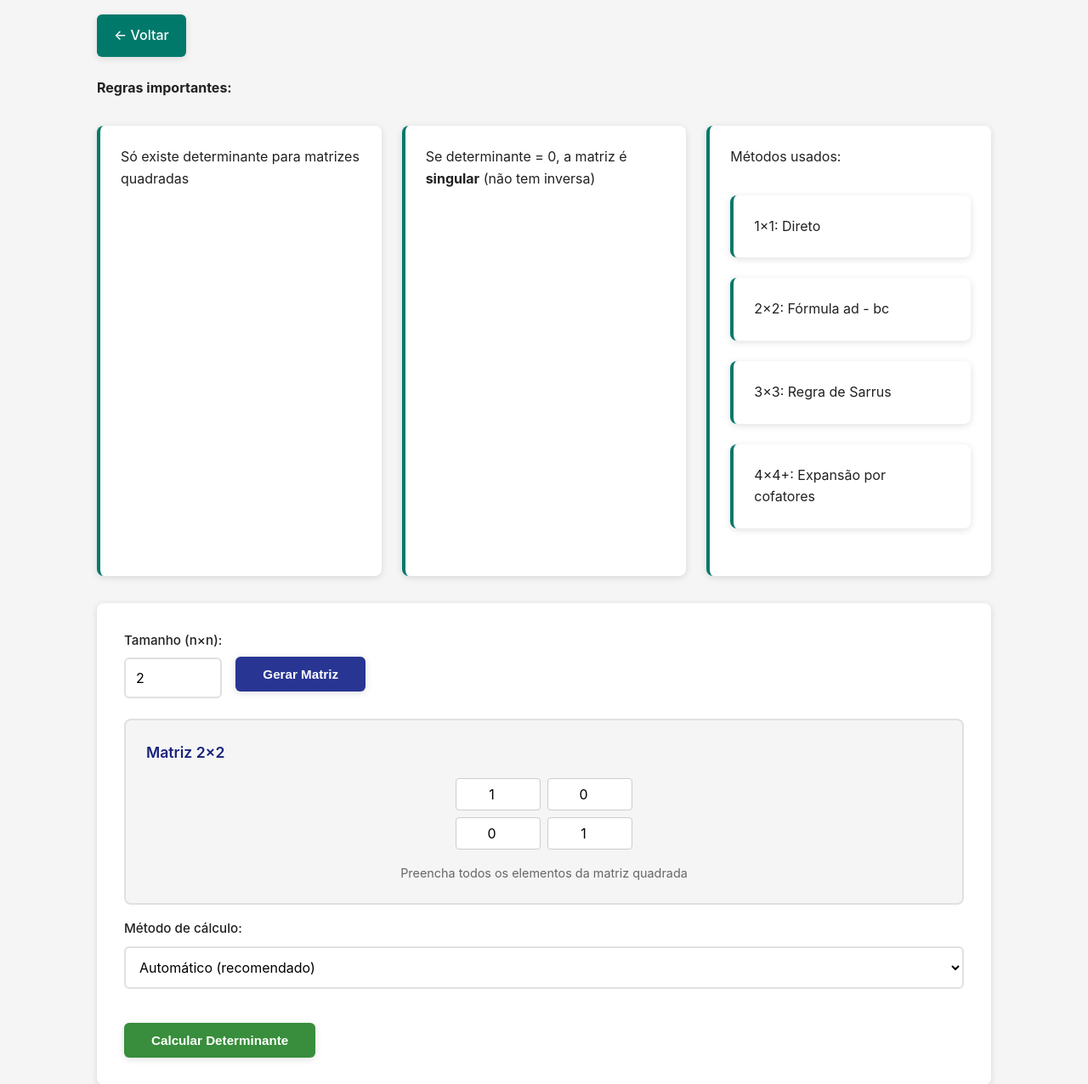
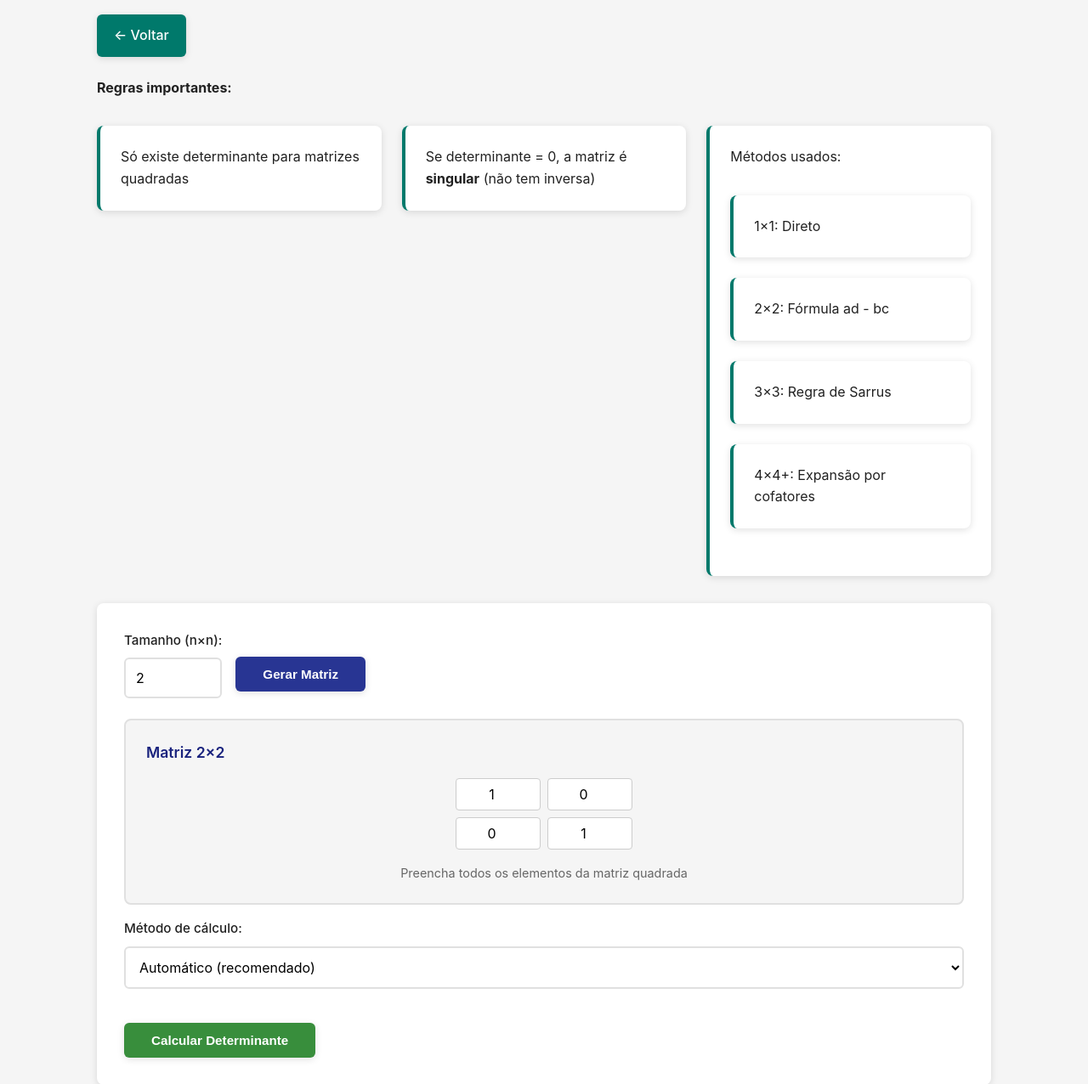
Before and after one commit to tskxz/matrix, a Flask app: page /determinant in a window 1280 px wide. Shown: the part 218-1494 px from the top of the page at 85% size. Run offline with Flask 3, Linux system fonts and the light colour scheme.

Commit message:
bug-fix 20: tamanho da caixa de info.

```diff
--- a/templates/determinant.html
+++ b/templates/determinant.html
@@ -9,8 +9,8 @@
     <div class="info-box">
         <p><strong>Regras importantes:</strong></p>
         <ul>
-            <li>Só existe determinante para matrizes quadradas</li>
-            <li>Se determinante = 0, a matriz é <strong>singular</strong> (não tem inversa)</li>
+            <li style="height:100px;">Só existe determinante para matrizes quadradas</li>
+            <li style="height:100px;">Se determinante = 0, a matriz é <strong>singular</strong> (não tem inversa)</li>
             <li>Métodos usados:
                 <ul>
                     <li>1×1: Direto</li>
```
